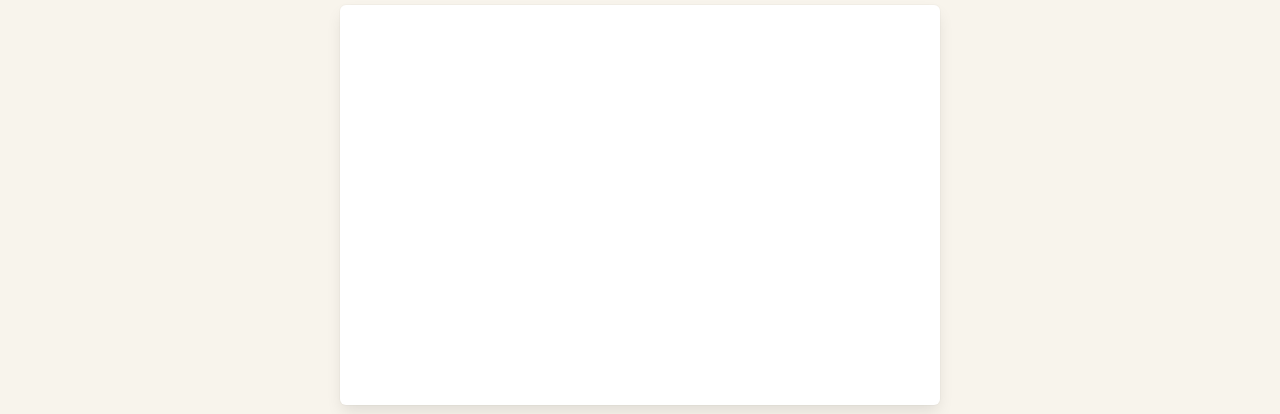
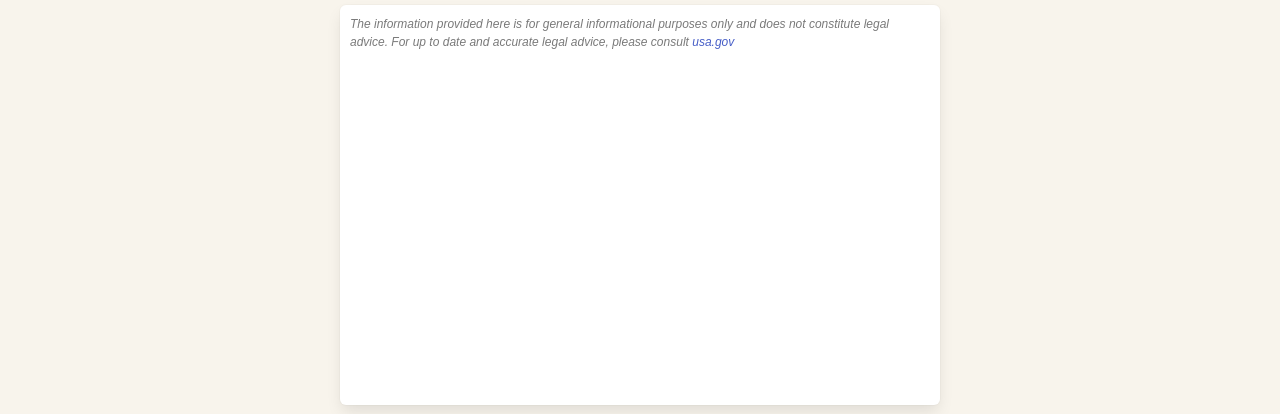
Before and after one commit to dzungpnguyen/NLP_legal_chatbot, a plain HTML site: page templates/index.html in a window 1280 px wide. Shown: the part 87-501 px from the top of the page. Drawn offline with nearby package versions, Linux system fonts and the light colour scheme; files that its build step writes are made by us from their sources; files whose address does not match are found by name.

Commit message:
add link to legal resources

```diff
--- a/templates/index.html
+++ b/templates/index.html
@@ -19,7 +19,12 @@
 
     </div>
 
-    <div id="chatbox" class="box mt-2"></div>
+    <div id="chatbox" class="box mt-2">
+        <p class="has-text-grey has-text-weight-light is-size-7 is-italic">
+            The information provided here is for general informational purposes only and does not constitute legal advice.
+            For up to date and accurate legal advice, please consult <a href="https://www.usa.gov/laws-and-regulations" target="_blank">usa.gov</a>
+        </p>
+    </div>
 
     <div id="input" class="columns is-vcentered">
         <div class="column">
```
